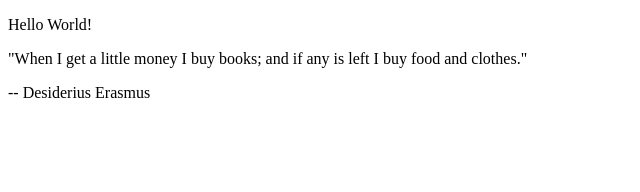
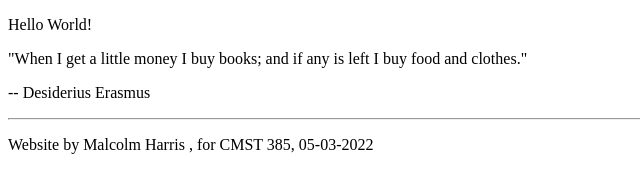
Before and after one commit to armorking1979/CMST-385, a plain HTML site: page project1/index.html in a window 1280 px wide. Shown: the whole page, without its empty margins (0-640 px from the left). Drawn offline with Linux system fonts and the light colour scheme.

Commit message:
Fourth Commit Project4

```diff
--- a/project1/index.html
+++ b/project1/index.html
@@ -13,5 +13,7 @@
       clothes."
     </p>
     <p>-- Desiderius Erasmus</p>
+    <hr></hr>
+    <p>Website by Malcolm Harris , for CMST 385, 05-03-2022</p>
   </body>
 </html>
```
